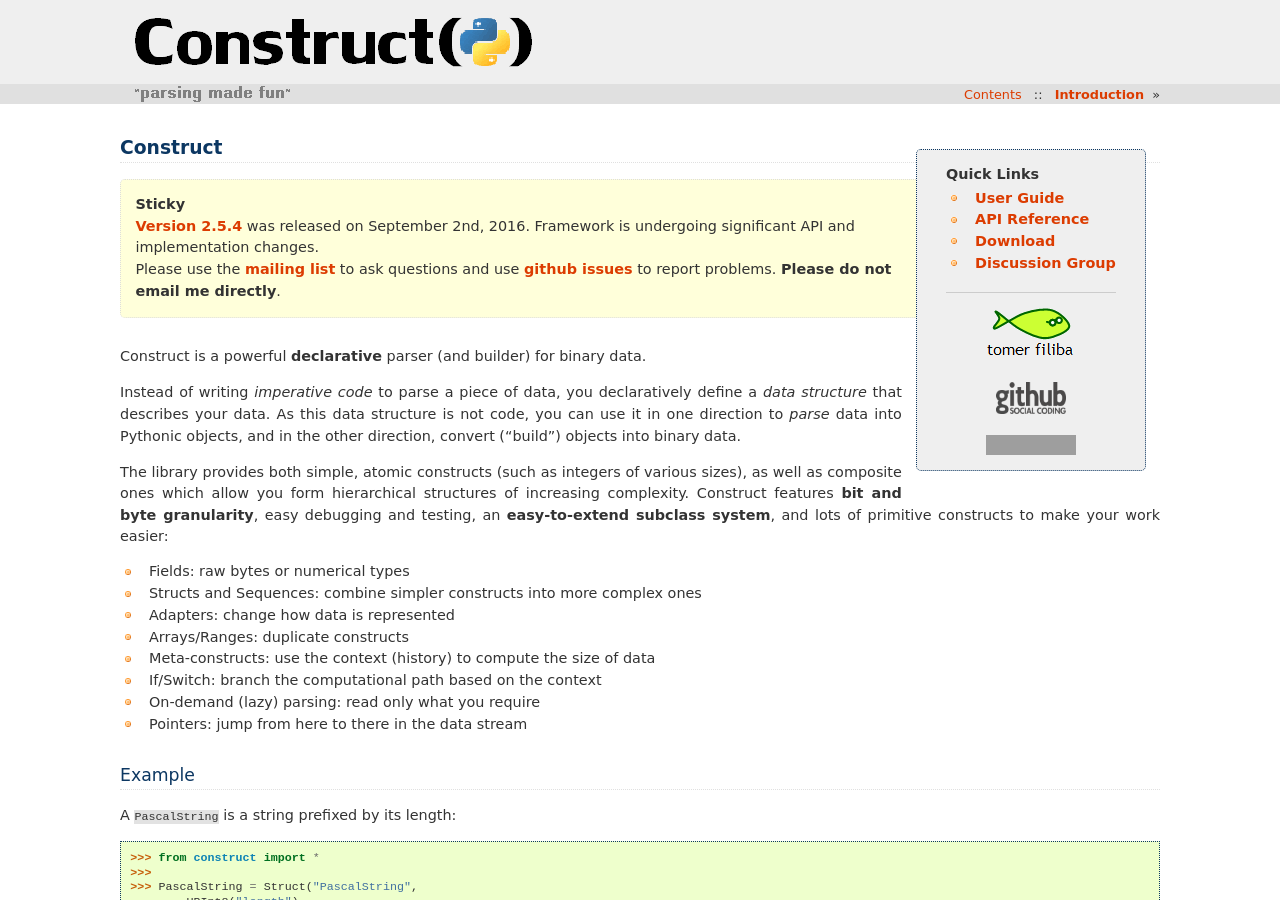
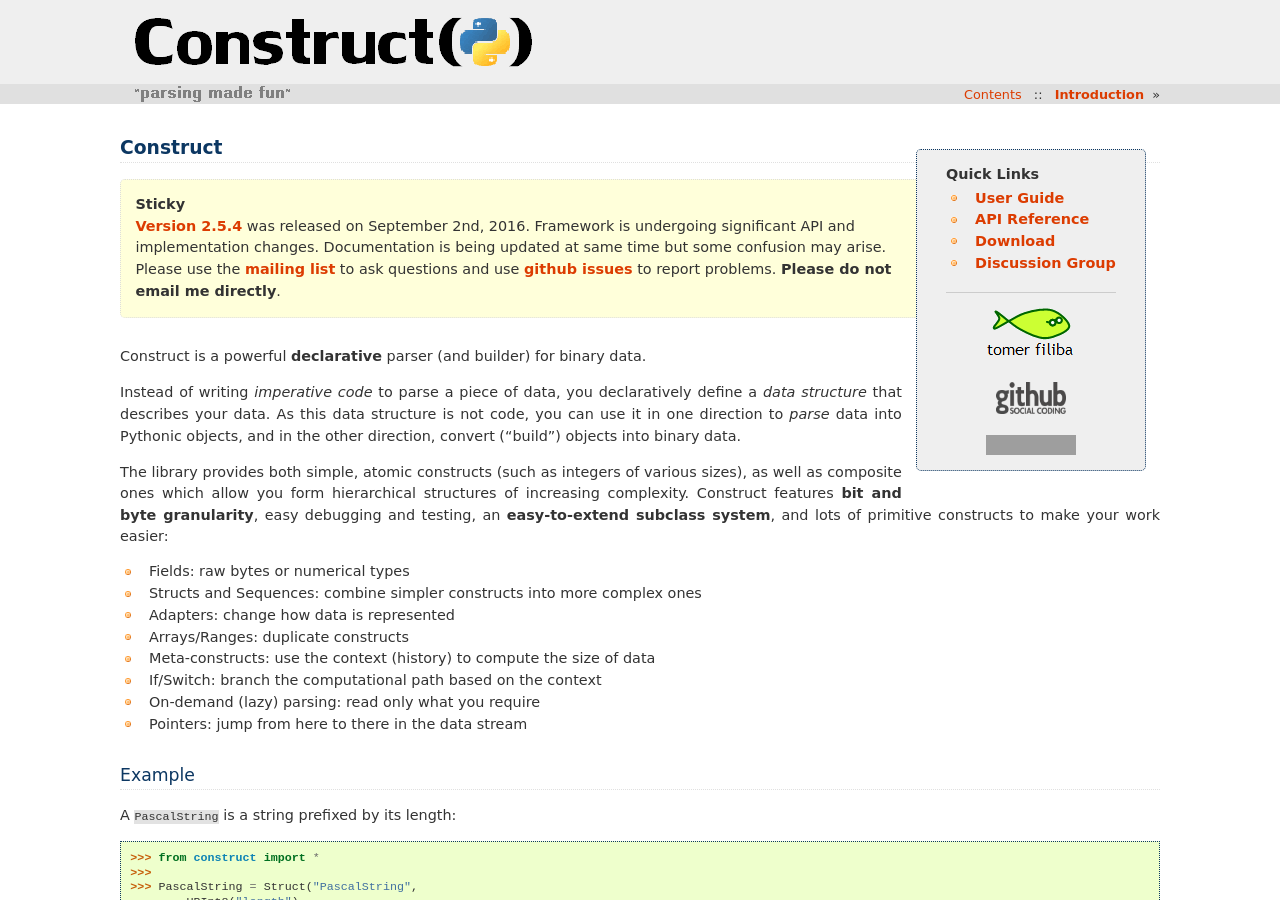
Before and after one commit to MostAwesomeDude/construct, a Sphinx documentation site: the page built from docs/index.rst, in a window 1280 px wide and 900 px high. Built offline with Sphinx 7.4.7, drawn with Linux system fonts in a browser that asks for light colours; grey boxes are pictures that could not be loaded.

Commit message:
Version updated for readthedocs.

```diff
--- a/docs/index.rst
+++ b/docs/index.rst
@@ -33,7 +33,7 @@
    <strong>Sticky</strong><br/>
 
    <a class="reference external" href="https://pypi.python.org/pypi/construct">Version 2.5.4</a>
-   was released on September 2nd, 2016. Framework is undergoing significant API and implementation changes.<br/>
+   was released on September 2nd, 2016. Framework is undergoing significant API and implementation changes. Documentation is being updated at same time but some confusion may arise.<br/>
 
    Please use the
    <a class="reference external" href="https://groups.google.com/d/forum/construct3">mailing list</a>
```
